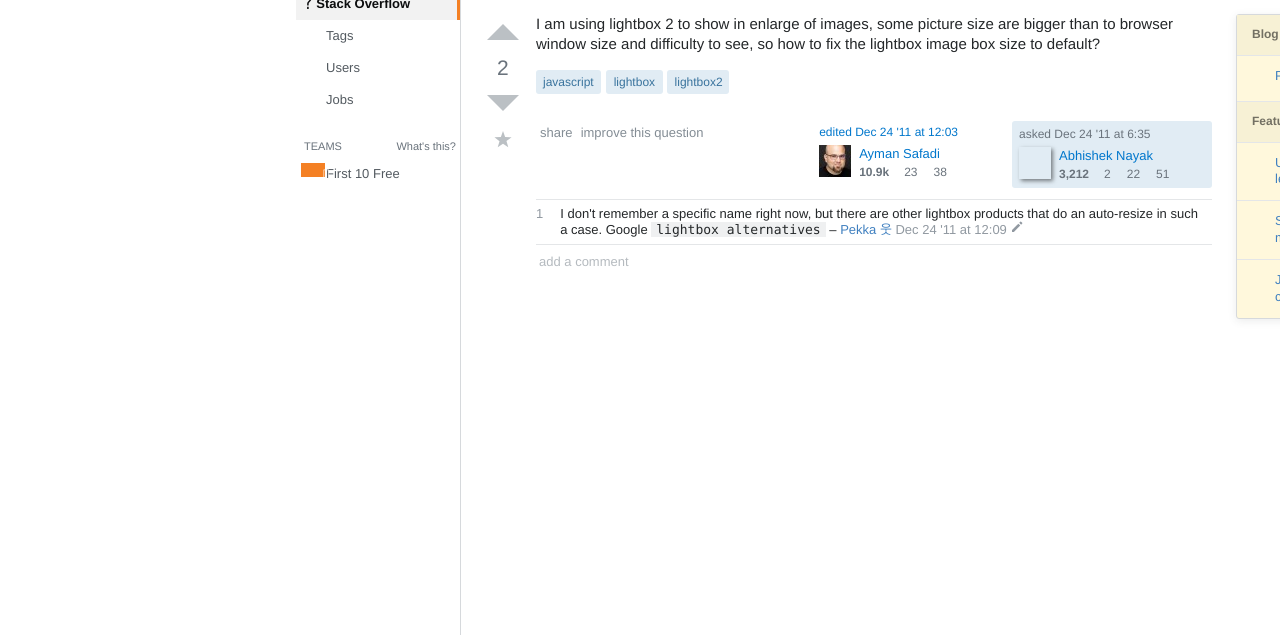
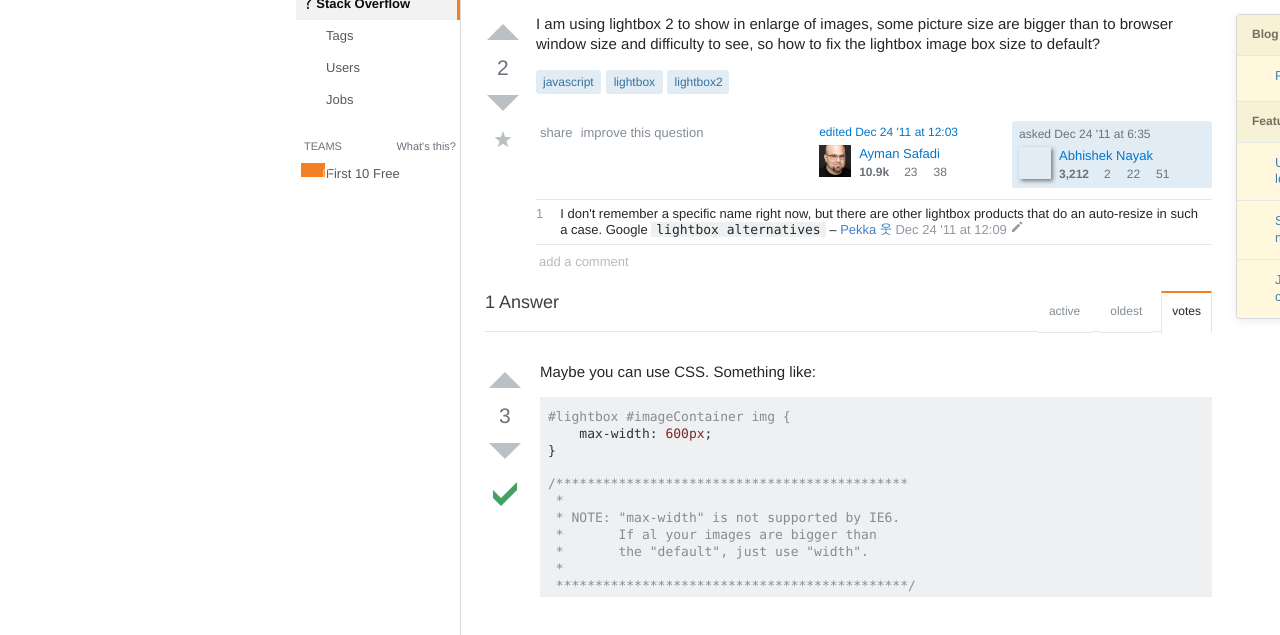
Before and after one commit to alisahraei/Stackoverflow, a plain HTML site: page index.html in a window 1280 px wide. Shown: the part 153-788 px from the top of the page. Drawn offline with Linux system fonts and the light colour scheme; a web font is replaced by a local one.

Commit message:
sectoin3 and set two box

```diff
--- a/index.html
+++ b/index.html
@@ -161,6 +161,50 @@
         </div>
       </div>
     </div>
+    <div class="section3">
+      <div class="box-center2">
+        <div class="top-sec2">
+          <div class="title">
+            <h2>1  Answer</h2>
+          </div>
+        </div>
+        <div class="top-nav">
+          <div class="tab1" title="Answers with the highest score first">votes</div>
+          <div class="tab2" title="Answers in the order they were provided">oldest</div>
+          <div class="tab3" title="Answers with the latest activity first">active</div>
+        </div>
+      </div>
+      <div class="center2 dir-row">
+        <div class="box-right1" id="left">
+          <svg aria-hidden="true" class="svg-icon m0 iconArrowUpLg" width="36" height="36" viewBox="0 0 36 36">
+            <path d="M2 26h32L18 10 2 26z"></path>
+          </svg>
+          <div class="num">3</div>
+          <svg aria-hidden="true" class="svg-icon m0 iconArrowDownLg" width="36" height="36" viewBox="0 0 36 36">
+            <path d="M2 10h32L18 26 2 10z"></path>
+          </svg>
+          <svg aria-hidden="true" class="svg-icon iconCheckmarkLg svg-tik" width="36" height="44" viewBox="0 0 36 36">
+            <path d="M6 14l8 8L30 6v8L14 30l-8-8v-8z"></path>
+          </svg>
+        </div>
+        <div class="box-center3">
+          <p>Maybe you can use CSS. Something like:</p>
+          <div class="code">
+            <code>
+              <span>#lightbox #imageContainer img {</span><br><span class="color-code">&nbsp;&nbsp;&nbsp;
+              max</span><span class="color-code">-</span><span class="color-code">width</span><span class="color-code">:</span><span> </span><span class="color-red">600px</span><span class="color-code">;</span><span>
+              </span><br><span class="color-code">}</span><br><span></span><br><span>/*********************************************<br>
+              &nbsp;*<br>
+              &nbsp;* NOTE: "max-width" is not supported by IE6. <br>
+              &nbsp;*       &nbsp;&nbsp;&nbsp;&nbsp;&nbsp;&nbsp;If al your images are bigger than <br>
+              &nbsp;*       &nbsp;&nbsp;&nbsp;&nbsp;&nbsp;&nbsp;the "default", just use "width". <br>
+              &nbsp;*<br>
+              &nbsp;*********************************************/</span>
+            </code>
+          </div>
+        </div>
+      </div>
+    </div>
   </div>
   <div class="sidebar">
     <div class="home">Home</div>
--- a/style.css
+++ b/style.css
@@ -553,21 +553,106 @@
 div.box-right2 a:hover{
   color: #0095ff;
 }
-
-
-
-
-
-
-
-
-
-
-
-
-
-
-
+div.section3{
+  position: relative;
+}
+div.box-center2{
+  width        : 727px;
+  position     : relative;
+}
+div.top-sec2{
+  border-bottom: 1px solid #e4e6e8;
+  width        : 677px;
+  margin-bottom: 27px;
+}
+div.title h2{
+  color    : #3B4045;
+  font-size: 18px;
+  margin   : 19px 0 17px 0;
+}
+div.box-right1 svg.svg-tik path{
+  fill: #45A163;
+}
+div.top-nav{
+  position      : absolute;
+  right         : 0;
+  top           : 0;
+  display       : flex;
+  flex-direction: row-reverse;
+}
+div.top-nav div.tab1{
+  color           : #242729;
+  font-size       : 12px;
+  background-color: #FFF;
+  padding         : 12px 10px 14px 10px;
+  border-top      : 2px solid #F48024;
+  border-left     : 1px solid #e4e6e8;
+  border-right    : 1px solid #e4e6e8;
+  cursor          : pointer;
+}
+div.top-nav div.tab2{
+  color           : #848D95;
+  font-size       : 12px;
+  background-color: #FFF;
+  padding         : 14px 11px 13px;
+  margin          : 0 8px 0 0;
+  border-bottom   : 1px solid #e4e6e8;
+  cursor          : default;
+}
+div.top-nav div.tab3{
+  color           : #848D95;
+  font-size       : 12px;
+  background-color: #FFF;
+  padding         : 14px 11px 13px;
+  margin          : 0 8px 0 0;
+  border-bottom   : 1px solid #e4e6e8;
+  cursor          : pointer;
+}
+div.top-nav div.tab2:hover{
+  background-color   : rgba(132,141,149,0.05);
+  border-color       : rgba(228,230,232,0.25);
+  border-bottom-color: transparent;
+}
+div.top-nav div.tab3:hover{
+  background-color   : rgba(132,141,149,0.05);
+  border-color       : rgba(228,230,232,0.25);
+  border-bottom-color: transparent;
+}
+div#left{
+  margin-top : 3px;
+}
+div.box-center3{
+  width      : 672px;
+  margin-left: 2px;
+}
+div.center2{
+  margin-left: 2px;
+}
+div.center2 p{
+  color    : #242729;
+  font-size: 15px;
+  margin   : 0 0 12px;
+}
+div.code{
+  width  : 672px;
+  height : 200px;
+  margin : 0 0 13px;
+  padding: 11px 3px;
+  background-color: #EFF0F1;
+}
+code span{
+  white-space: normal;
+  font-family: Consolas,Menlo,Monaco,Lucida Console,Liberation Mono,DejaVu Sans Mono,Bitstream Vera Sans Mono,Courier New,monospace,sans-serif;
+  font-size  : 13px;
+  color      : #858C93;
+  line-height: 1.3;
+}
+span.color-code{
+  color: #303336;
+}
+span.color-red{
+  color: #7D2727;
+}
 
 
 
```
